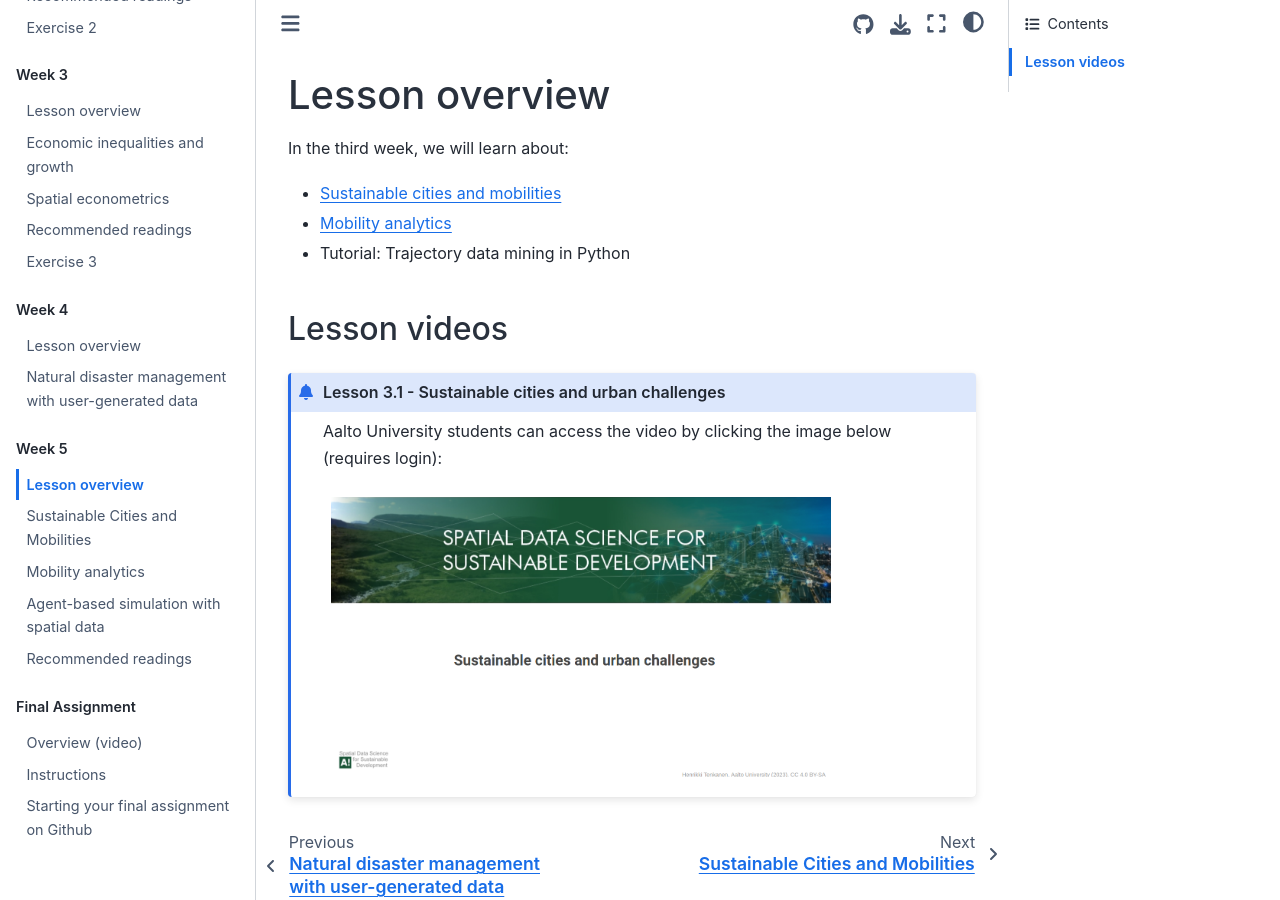
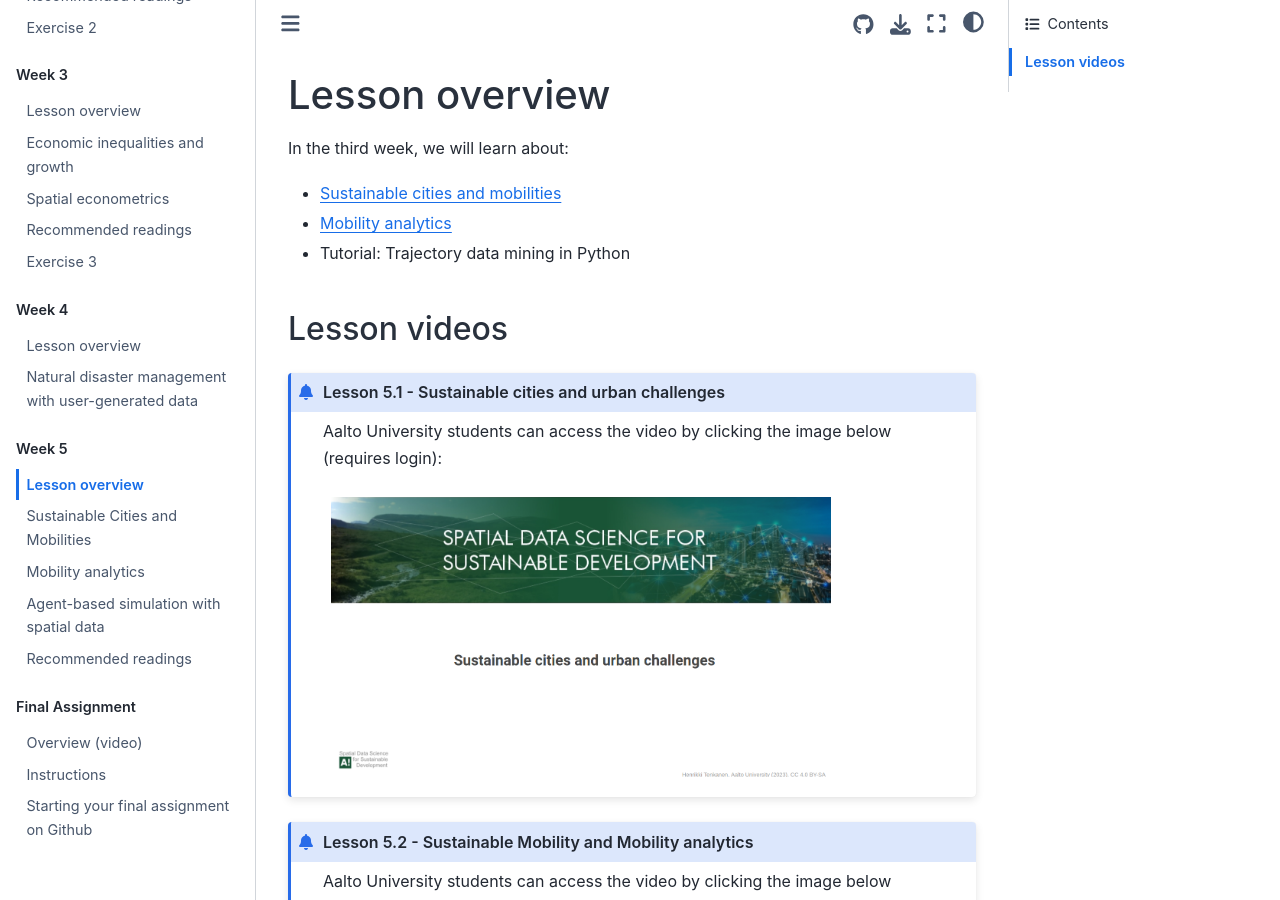
Before and after one commit to AaltoGIS/Sustainability-GIS, a Sphinx documentation site: the page built from source/lessons/L5/overview.rst, in a window 1280 px wide and 900 px high. Built offline with Sphinx 7.4.7 and the Sphinx Book theme 1.1.4, drawn with Linux system fonts in a browser that asks for light colours; pages that are not in the unit, such as notebooks, are missing from menus.

```diff
--- a/source/index.rst
+++ b/source/index.rst
@@ -211,7 +211,7 @@
 
 ..       .. toctree::
           :maxdepth: 1
-          :caption: Week 6
+          :caption: Extra material
           ..  lessons/L6/overview
               lessons/L6/conservation-planning-spatial-prioritization
               lessons/L6/zonation-tutorial
--- a/source/lessons/L5/overview.rst
+++ b/source/lessons/L5/overview.rst
@@ -11,22 +11,25 @@
 Lesson videos
 -------------
 
-.. admonition:: Lesson 3.1 - Sustainable cities and urban challenges
+.. admonition:: Lesson 5.1 - Sustainable cities and urban challenges
 
    Aalto University students can access the video by clicking the image below (requires login):
 
-   .. figure:: img/SDS4SD_Lesson_3.1.png
+   .. figure:: img/SDS4SD_Lesson_5.1.png
        :target: https://aalto.cloud.panopto.eu/Panopto/Pages/Viewer.aspx?id=0211a26f-5e63-4749-9fbc-b10700ec2d77
        :width: 500px
        :align: left
 
-..    .. admonition:: Lesson 3.2 - Sustainable Mobility, Mobility analytics & Tutorial 3
-       Aalto University students can access the video by clicking the image below (requires login):
-       .. figure:: img/SDS4SD_Lesson_3.2.png
-           :target: https://aalto.cloud.panopto.eu/Panopto/Pages/Viewer.aspx?id=15812435-ffde-4a3a-9ace-af94011ec013
-           :width: 500px
-           :align: left
-    .. admonition:: Lesson 3.3 - Visualizing data with KeplerGl; Creating an animation based on movements
+.. admonition:: Lesson 5.2 - Sustainable Mobility and Mobility analytics
+
+   Aalto University students can access the video by clicking the image below (requires login):
+
+   .. figure:: img/SDS4SD_Lesson_5.2.png
+       :target: https://aalto.cloud.panopto.eu/Panopto/Pages/Viewer.aspx?id=57791336-fdd6-42af-b3c1-b10d00eabc99
+       :width: 500px
+       :align: left
+
+..    .. admonition:: Lesson 3.3 - Visualizing data with KeplerGl; Creating an animation based on movements
         Aalto University students can access the video by clicking the image below (requires login):
         .. figure:: img/SDS4SD_Lesson_3.3.png
             :target: https://aalto.cloud.panopto.eu/Panopto/Pages/Viewer.aspx?id=a7552d81-df57-45e1-afb3-af990091b126
```
Also changed, not shown: source/lessons/L5/img/SDS4SD_Lesson_5.1.png (renamed from source/lessons/L5/img/SDS4SD_Lesson_3.1.png), source/lessons/L5/img/SDS4SD_Lesson_5.2.png (added).
